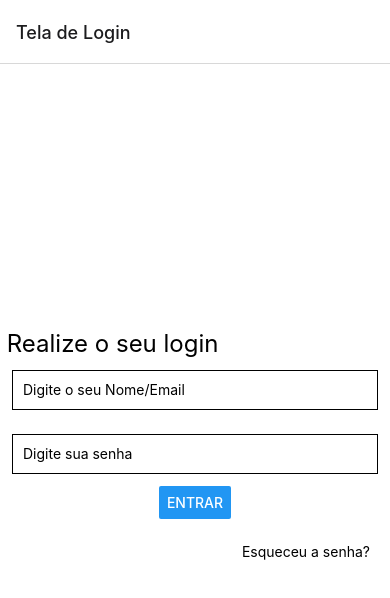
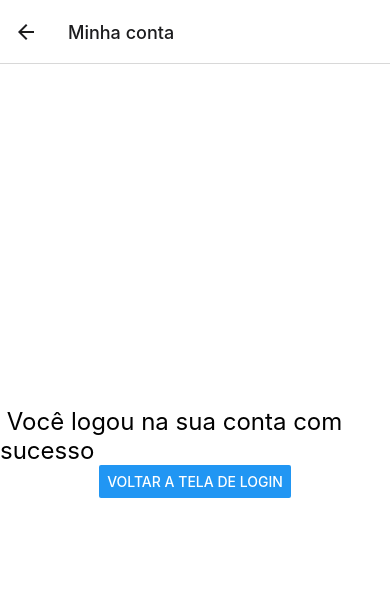
Before and after one commit to kodkid/Atividade_LayoutLogin, a React Native app: screen /Home in a window 390 px wide. Shown: the top 598 px of the page. Built offline with nearby package versions, Linux system fonts and the light colour scheme.

Commit message:
Outavo commit

```diff
--- a/src/App.js
+++ b/src/App.js
@@ -4,6 +4,7 @@ import { useNavigation } from "@react-navigation/native";
 import { NavigationContainer } from "@react-navigation/native";
 import { createNativeStackNavigator } from "@react-navigation/native-stack";
 import Login from "./Screams/Login";
+import Home from "./Screams/Home"
 import Cadastro from "./Screams/Cadastro";
 import RecuSenha from "./Screams/RecuSenha";
 
@@ -19,14 +20,20 @@ const App = () => {
           options={{ title: "Tela de Login" }}
         />
         <Stack.Screen
-          name="Cadastro"
-          component={Cadastro}
-          options={{ title: "Tela de Cadastro" }}
+          name="Home"
+          component={Home}
+          options={{ title: "Minha conta" }}
         />
+
         <Stack.Screen
           name="RecuSenha"
           component={RecuSenha}
           options={{ title: "Tela de Recuperar Senha" }}
+        />
+        <Stack.Screen
+          name="Cadastro"
+          component={Cadastro}
+          options={{ title: "Tela de Cadastro" }}
         />
       </Stack.Navigator>
     </NavigationContainer>
--- a/src/Screams/Cadastro.js
+++ b/src/Screams/Cadastro.js
@@ -1,7 +1,7 @@
 import * as React from "react";
 import { StyleSheet, View, Text, Button, TextInput, SafeAreaView, TouchableOpacity, Alert } from "react-native";
 
-const Cadastro =( {navigation} ) => {
+const Cadastro = ({ navigation }) => {
     const [text, onChangeText] = React.useState('');
     const [number, onChangeNumber] = React.useState('');
     return (
@@ -35,18 +35,22 @@ const Cadastro =( {navigation} ) => {
             <View style={styles.botao}>
                 <Button
                     title="Entrar"
-          onPress={() => Alert.alert('Você Realizou login')}
+                    onPress={() => {
+                        Alert.alert('Você se cadastrou com sucesso, parabéns');
+                        navigation.navigate('Login', { name: 'Login' });
+                    }}
                 />
 
             </View>
             {/* Final do botaoEntrar */}
             <View>
 
-        <TouchableOpacity style={styles.EsqueceuSenha} onPress={() =>
-          navigation.navigate('RecuSenha', { name: 'Recuperar Senha' })
+                <TouchableOpacity style={styles.voltar} onPress={() =>
+                    navigation.navigate('Login', { name: 'Login' })
                 }>
-          <Text style={styles.texto}>Esqueceu a senha?</Text>
+                    <Text style={styles.voltar}>Voltar</Text>
                 </TouchableOpacity>
+
 
             </View>
 
@@ -80,7 +84,7 @@ const styles = StyleSheet.create({
         justifyContent: 'center',
         paddingBottom: 4,
     },
-  EsqueceuSenha: {
+    voltar: {
         flexDirection: 'row',
         justifyContent: 'flex-end',
         alignItems: 'flex-end',
--- /dev/null
+++ b/src/Screams/Home.js
@@ -0,0 +1,47 @@
+import * as React from "react";
+import { StyleSheet, View, Text, Button } from "react-native";
+
+const Home = ({ navigation }) => {
+
+    return (
+        <View style={styles.container}>
+
+            <Text style={styles.titulo}> Você logou na sua conta com sucesso </Text>
+            <View style={styles.botao}>
+                <Button
+                    title="Voltar a tela de login"
+                    onPress={() => {
+                        navigation.navigate('Login', { name: 'Login' });
+                    }}
+                />
+            </View>
+
+
+
+        </View>
+
+    );
+}
+
+const styles = StyleSheet.create({
+    container: {
+        flex: 1,
+        justifyContent: "center",
+        alignContent: "center",
+        backgroundColor: "#fff",
+
+    },
+    titulo: {
+        fontSize: 24,
+        color: "#000",
+
+    },
+    botao: {
+        flexDirection: 'row',
+        justifyContent: 'center',
+        paddingBottom: 4,
+    },
+
+});
+
+export default Home;
--- a/src/Screams/Login.js
+++ b/src/Screams/Login.js
@@ -1,5 +1,5 @@
 import * as React from "react";
-import { StyleSheet, View, Text, Button, TextInput, SafeAreaView, TouchableOpacity, Alert } from "react-native";
+import { StyleSheet, View, Text, Button, TextInput, SafeAreaView, TouchableOpacity } from "react-native";
 
 const Login =( {navigation} ) => {
   const [text, onChangeText] = React.useState('');
@@ -21,17 +21,18 @@ const Login =( {navigation} ) => {
           onChangeText={onChangeNumber}
           value={number}
           placeholder="Digite sua senha"
-          keyboardType="numeric"
+          keyboardType="text"
         />
       </SafeAreaView>
       {/* Final dos inputs */}
       <View style={styles.botao}>
         <Button
           title="Entrar"
-          onPress={() =>
-            navigation.navigate('Cadastro', { name: 'Cadastro do contato' })
-          }
+          onPress={() => {
+            navigation.navigate('Home', { name: 'Home' });
+          }}
         />
+
 
       </View>
       {/* Final do botaoEntrar */}
@@ -41,6 +42,12 @@ const Login =( {navigation} ) => {
           navigation.navigate('RecuSenha', { name: 'Recuperar Senha' })
         }>
           <Text style={styles.texto}>Esqueceu a senha?</Text>
+        </TouchableOpacity>
+
+        <TouchableOpacity style={styles.cadastro} onPress={() =>
+          navigation.navigate('Cadastro', { name: 'Cadastro' })
+        }>
+          <Text style={styles.texto}>Cadastre-se</Text>
         </TouchableOpacity>
 
       </View>
@@ -77,15 +84,22 @@ const styles = StyleSheet.create({
   },
   EsqueceuSenha: {
     flexDirection: 'row',
-    justifyContent: 'flex-end',
-    alignItems: 'flex-end',
+    justifyContent: 'center',
+    alignItems: 'center',
     padding: 20,
 
   },
   texto: {
     fontSize: 14,
     color: '#000'
-  }
+  },
+  cadastro: {
+    flexDirection: 'row',
+    justifyContent: 'center',
+    alignItems: 'center',
+
+
+  },
 
 });
 
--- a/src/Screams/RecuSenha.js
+++ b/src/Screams/RecuSenha.js
@@ -3,7 +3,7 @@ import { SafeAreaView, StyleSheet, TextInput, View, Text, Button, Alert, Touchab
 
 
 
-const RecuSenha = ({navigation}) => {
+const RecuSenha = ({ navigation }) => {
   const [text, onChangeText] = React.useState('');
 
   return (
@@ -21,19 +21,22 @@ const RecuSenha = ({navigation}) => {
       </SafeAreaView>
       {/* Final dos input */}
       <View style={styles.botaoContainer}>
-        <Button style={styles.botao}
-          title="Enviar"
-          onPress={() => Alert.alert('Enviamos um email para a recuperação de conta')}
+        <Button
+          title="Entrar"
+          onPress={() => {
+            Alert.alert('Enviamos um email para o processo de recuperação da sua conta...');
+            navigation.navigate('Login', { name: 'Cadastro' });
+          }}
         />
 
 
       </View>
       {/* Final do botaoContainer */}
       <TouchableOpacity style={styles.Voltar} onPress={() =>
-          navigation.navigate('Login', { name: 'Login' })
-        }>
-          <Text style={styles.texto}>Voltar a Pagina Inicial</Text>
-        </TouchableOpacity>
+        navigation.navigate('Login', { name: 'Login' })
+      }>
+        <Text style={styles.texto}>Voltar</Text>
+      </TouchableOpacity>
     </View >
     /* Final do container */
   );
@@ -75,9 +78,9 @@ const styles = StyleSheet.create({
   Voltar: {
     flexDirection: 'row',
     justifyContent: 'flex-end',
-    alignItems: 'flex-end', // Alinha os itens à direita do container
+    alignItems: 'flex-end',
     padding: 20,
-}
+  }
 
 });
 
```
Lines whose indentation alone changed are shown as unchanged.
